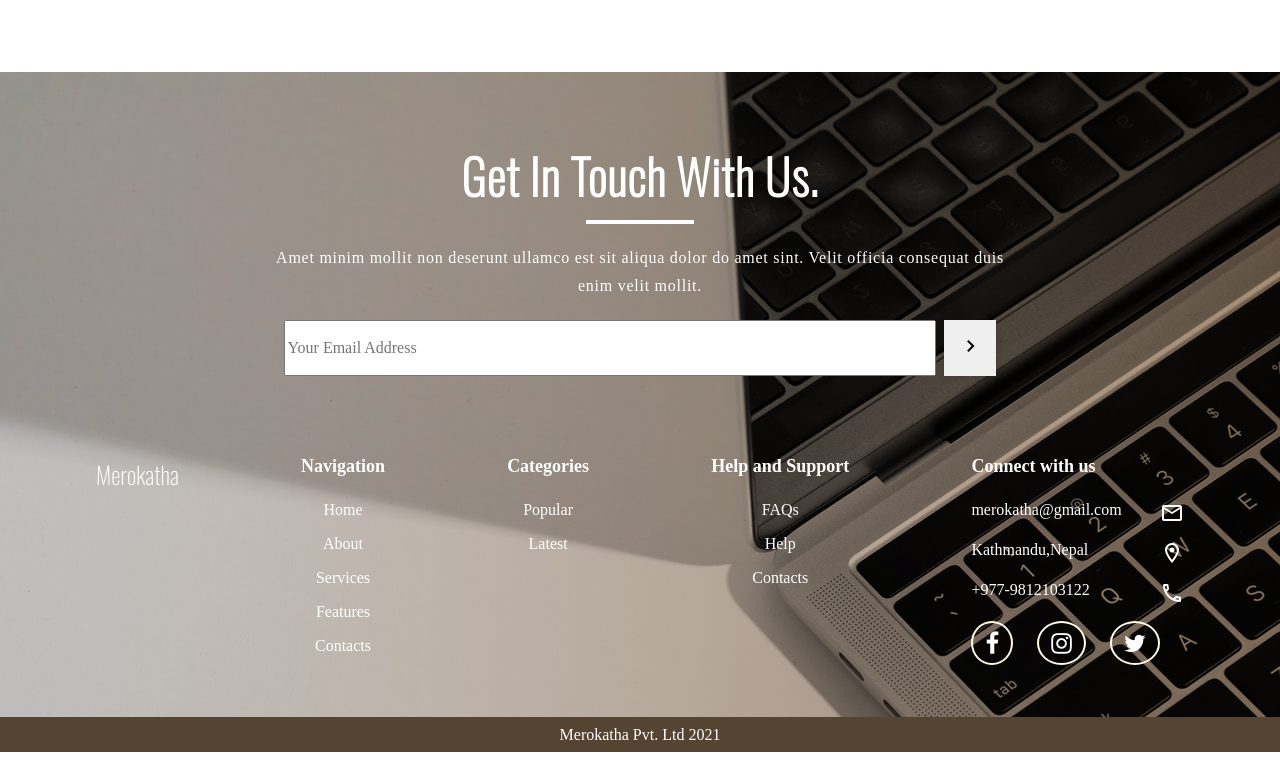
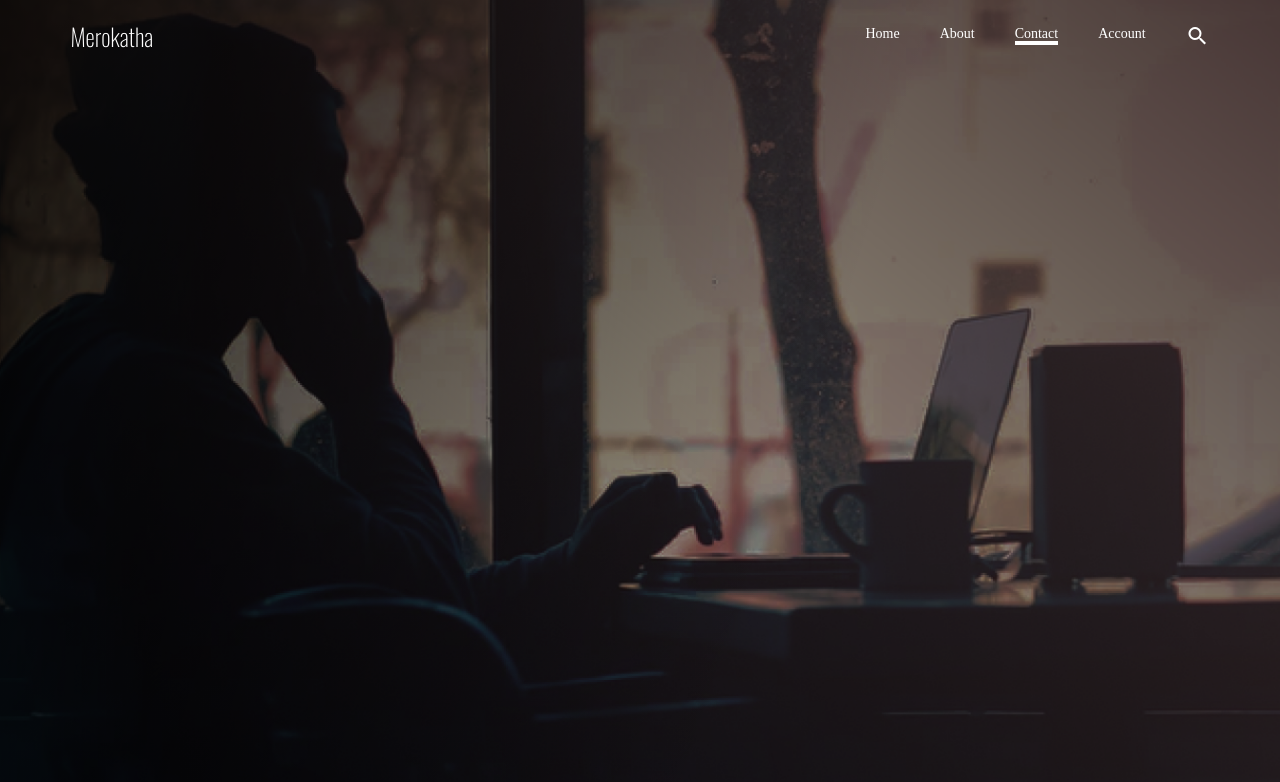
Before and after one commit to rijenmdr/Merokatha, a React (Create React App) app in the folder frontend/: page /contact in a window 1280 px wide. Shown: the top 782 px of the page. Built offline with nearby package versions, Linux system fonts and the light colour scheme; no server answers; a web font is replaced by a local one.

Commit message:
Start the contact page

```diff
--- a/frontend/src/entities/Landing/views/Contact/Contact.js
+++ b/frontend/src/entities/Landing/views/Contact/Contact.js
@@ -4,57 +4,9 @@ import './Contact.scss'
 
 const Contact=()=> {
     return (
-        <div className="contact">
-            <div className="contact-title mb-10">GET IN TOUCH</div>
-            <div className="contact-description mb-40">Do you have any enquiry? Get in touch with us.</div>
-            <div className="d-flex justify-between">
-                <div className="contact-left d-flex flex-column align-center">
-                    <img src={ContactImage} alt="contact-image"/>
-                    <iframe className="map mt-20" src="https://www.google.com/maps/embed?pb=!1m18!1m12!1m3!1d14129.668200296057!2d85.2834579208171!3d27.70440687251289!2m3!1f0!2f0!3f0!3m2!1i1024!2i768!4f13.1!3m3!1m2!1s0x39eb186002f3060b%3A0xe01a8ab3bafc3cb4!2sTahachal%2C%20Kathmandu%2044600!5e0!3m2!1sen!2snp!4v1623859933851!5m2!1sen!2snp"
-                        allowfullscreen=""
-                    loading="lazy"></iframe>
-                </div>
-                <div className="contact-right">
-                    <div className="card">
-                            <div className="input-group full-width">
-                                <label>Email</label>
-                                <div className="input-box">
-                                    <input
-                                        type="email"
-                                        name="email"
-                                        placeholder={"Email"}
-                                    />
-                                </div>
-                            </div>
-                            <div className="input-group full-width">
-                                <label>Phone</label>
-                                <div className="input-box">
-                                    <input
-                                        type="number"
-                                        name="contact_no"
-                                        placeholder={"Phone no"}
-                                    />
-                                </div>
-                            </div>
-                            <div className="input-group full-width">
-                                <label>Message</label>
-                                <div className="input-box">
-                                    <textarea
-                                        style={{resize: "none"}}
-                                        name="question"
-                                        rows={6}
-                                        cols={40}
-                                        placeholder={"Please enter your message here"}
-                                    />
-                                </div>
-                    </div>
-                    <div className="address-container d-flex flex-wrap mt-md">
-                        <button className="btn primary">
-                            Send
-                        </button>
-                    </div>
-                    </div>
-                </div>
+        <div className="contact-layout">
+            <div className="background-image d-flex align-center">
+
             </div>
         </div>
     )
--- a/frontend/src/entities/Landing/views/Contact/Contact.scss
+++ b/frontend/src/entities/Landing/views/Contact/Contact.scss
@@ -1,20 +1,10 @@
-.contact{
-    padding: 3.5vh 7.5vw;
-    .contact-title{
-        font-size: 2.5rem;
-        font-weight: bold;
-    }
-    .contact-description{
-        font-size: 16px;
-    }
-    .contact-left{
-        img{
-            width: 500px;
-        }
-        .map{
-            width: 500px;
-            height: 250px;
-            border-radius: 8px;
-        }
+.contact-layout{
+    .background-image{
+        margin-top: -11vh;
+        top: 0;
+        background: linear-gradient(106.7deg, rgba(0, 0, 0, 0.9) -2.22%, rgba(0, 0, 0, 0) 62.22%), url('../../../../assets/images/ContactBackground.png');
+        width: 100%;
+        height: 100vh;
+        background-size: cover;
     }
 }
--- a/frontend/src/entities/Landing/views/LandingRoutes.js
+++ b/frontend/src/entities/Landing/views/LandingRoutes.js
@@ -1,14 +1,14 @@
 import React from 'react'
 import { Route, Switch } from 'react-router-dom'
-// import Contact from './Contact/Contact'
 import HomeLayout from './Home/HomeLayout'
 import AboutLayout from './About'
+import Contact from './Contact/Contact'
 
 const LandingRoutes=()=> {
     return (
         <React.Suspense fallback={<div>Loading...</div>}>
             <Switch>
-                {/* <Route path="/contact" component={Contact}/> */}
+                <Route path="/contact" component={Contact}/>
                 <Route path="/about" name="about" component={AboutLayout}/>
                 <Route path="/" name="home" exact component={HomeLayout}/>
             </Switch>
```
Also changed, not shown: frontend/src/assets/images/ContactBackground.png (added).
